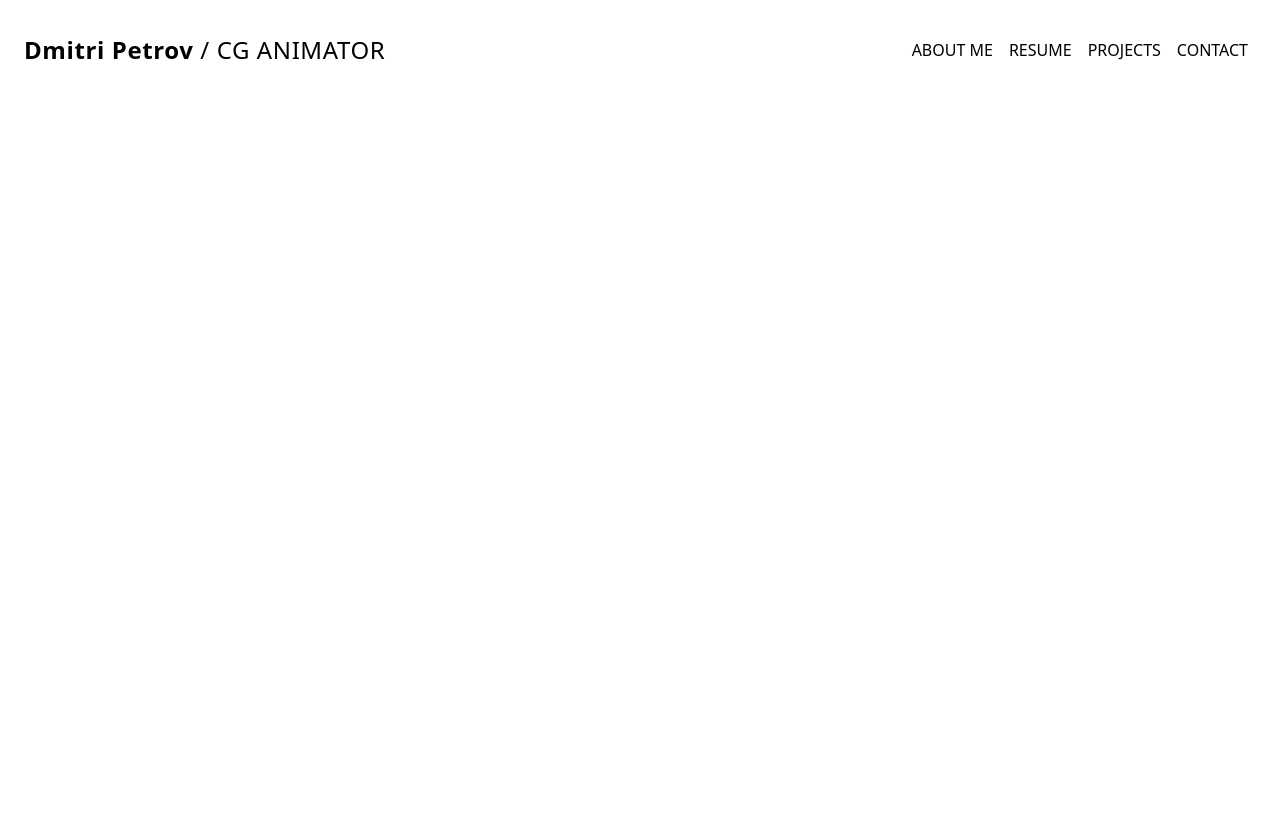
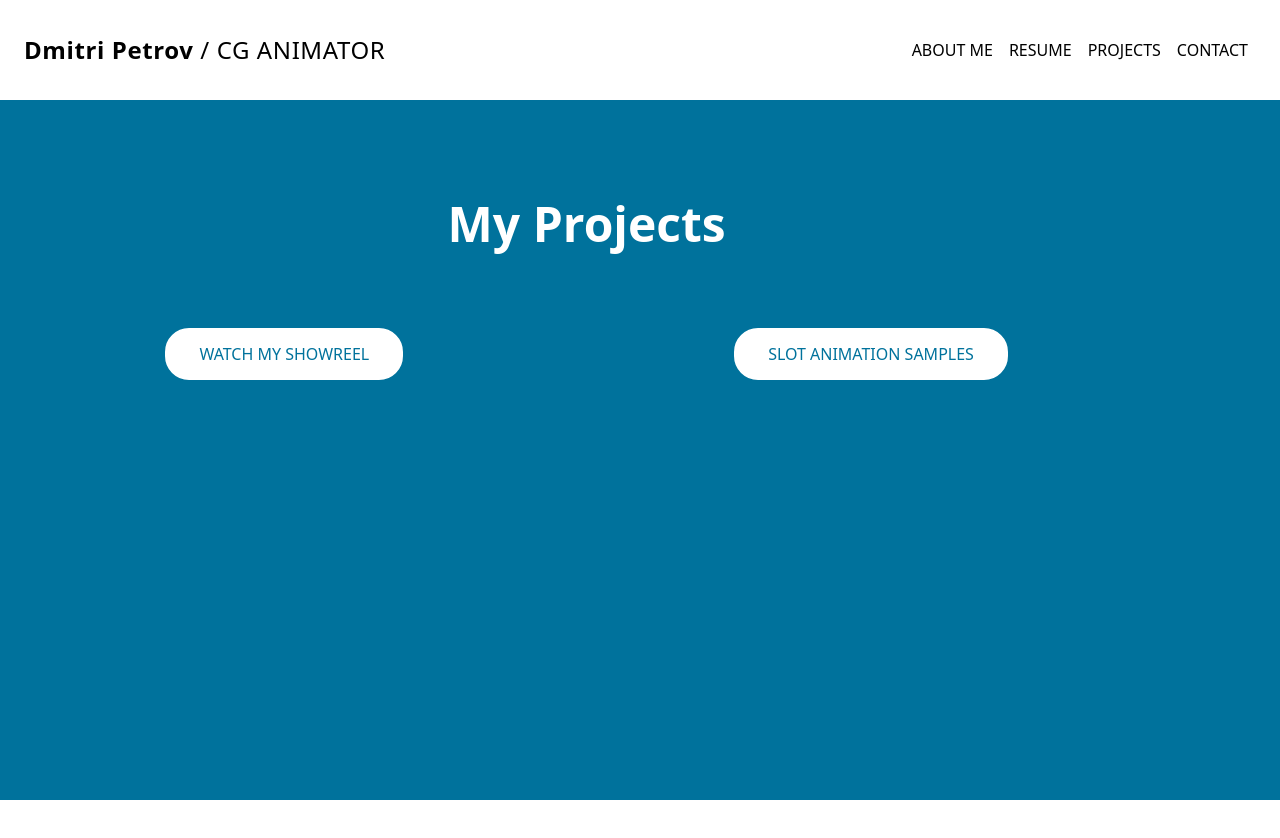
Before and after one commit to AleKoles/animator-cv-portfolio, a React (Create React App) app: page /Projects in a window 1280 px wide. Shown: the top 838 px of the page. Before the commit the page ends 800 px from the top, so only its background shows below. Built offline with nearby package versions, Linux system fonts and the light colour scheme.

Commit message:
feat; added projects page, changed fonts and colors, imported video.js
https://www.npmjs.com/package/video.js?activeTab=readme

```diff
--- a/package.json
+++ b/package.json
@@ -11,6 +11,7 @@
     "react-dom": "^18.2.0",
     "react-router-dom": "^6.3.0",
     "react-scripts": "5.0.1",
+    "video.js": "^7.20.2",
     "web-vitals": "^2.1.4"
   },
   "scripts": {
--- a/public/index.html
+++ b/public/index.html
@@ -3,6 +3,12 @@
   <head>
     <meta charset="utf-8" />
     <link rel="icon" href="%PUBLIC_URL%/favicon.ico" />
+    <link rel="preconnect" href="https://fonts.gstatic.com" />
+    <link
+      href="https://fonts.googleapis.com/css2family=Poppins:ital,wght@0,100;0,200;0,300;0,400;0,500;0,600;0,700;0,800;0,900;1,100;1,200;1,300;1,400;1,500;1,600;1,700;1,800;1,900&display=swap"
+      rel="stylesheet"
+    />
+
     <meta name="viewport" content="width=device-width, initial-scale=1" />
     <meta name="theme-color" content="#000000" />
     <meta
--- a/src/components/Contacts.jsx
+++ b/src/components/Contacts.jsx
@@ -8,7 +8,7 @@ import Linkedin from "../images/linkedin-brands.svg";
 const Contacts = () => {
   return (
     <div className="w-full h-screen bg-dark-blue">
-      <div className="absolute w-full top-[120px] text-white px-2 md:px-10">
+      <div className="absolute w-full top-[132px] text-white px-2 md:px-10">
         <h1 className="mt-4 mb-8 text-5xl text-center font-bold">Contact me</h1>
         <form
           action="https://getform.io/f/d32f1b29-b440-4885-a551-98e3312590ae"
@@ -31,7 +31,7 @@ const Contacts = () => {
           </div>
 
           <textarea
-            className="mx-auto p-2 w-full rounded-md"
+            className="mx-auto p-2 w-full rounded-md text-black"
             name="message"
             rows="10"
             placeholder="Message me"
--- a/src/components/Hero.jsx
+++ b/src/components/Hero.jsx
@@ -103,21 +103,25 @@ const Hero = () => {
             </div>
           </div>
         </div>
-        <div className="col-span-5 absolute top-[160px] left-[400px] xl:left-[700px] lg:left-[550px] hidden md:block h-[500px] lg:w-[400px] w-[300px]">
+        <div className="col-span-5 absolute top-[160px] left-[400px] xl:left-[700px] lg:left-[550px] hidden md:block h-[500px] lg:w-[400px] w-[320px]">
           <h1 className="md:text-5xl font-bold text-3xl">Hello</h1>
           <h2 className="text-2xl font-extralight mt-10">
             I'm Dmitri, an experienced CG animator
           </h2>
           <div className="my-10 flex justify-around">
+            <a href="./Resume">
               <button className="box-border bg-transparent text-dark-blue border-2 border-dark-blue rounded-3xl uppercase px-8 py-3 hover:bg-dark-blue hover:text-white">
                 Resume
               </button>
+            </a>
+            <a href="./Projects">
               <button className="box-border bg-dark-blue text-white rounded-3xl uppercase px-8 py-3 hover:bg-white hover:text-dark-blue hover:border-2 hover:border-dark-blue">
                 projects
               </button>
+            </a>
           </div>
 
-          <p className="lg:leading-8 lg:text-xl text-lg leading-7">
+          <p className="lg:leading-8 text-lg leading-7">
             I am particularly interested in <strong>3D animation</strong>,{" "}
             <strong>rigging</strong>, <strong>skinning</strong>, and{" "}
             <strong>modelling</strong>. With over 3 years' experience of
--- a/src/components/Projects.jsx
+++ b/src/components/Projects.jsx
@@ -1,9 +1,45 @@
 import React from "react";
+import videojs from "video.js";
 
 const Projects = () => {
+  // const videoPlayer = {
+  //   controls: true;
+  //   sources:[{
+  // src:
+  // type: "video/mp4"
+  //   }]
+  // }
+
   return (
-    <div>
-      <h1>My Projects</h1>
+    <div className="w-full h-screen bg-dark-blue">
+      <div className="absolute w-11/12 h-full top-[120px] ">
+        <div className="flex justify-center">
+          <h1 className="my-10 py-10 text-white text-3xl sm:text-4xl md:text-5xl font-bold">
+            My Projects
+          </h1>
+        </div>
+
+        <div className=" flex justify-around">
+          <a
+            href="https://youtu.be/XFNTTKEm4nc"
+            rel="noreferrer"
+            target="_blank"
+          >
+            <button className="box-border bg-white border-2 border-white text-dark-blue  rounded-3xl uppercase px-2 py-2 sm:px-4 md:px-8 md:py-3  hover:bg-dark-blue hover:text-white">
+              Watch my showreel
+            </button>
+          </a>
+          <a
+            href="https://youtu.be/UnMDhESaK7k"
+            rel="noreferrer"
+            target="_blank"
+          >
+            <button className="box-border bg-white border-2 border-white text-dark-blue  rounded-3xl uppercase px-2 py-2 sm:px-4 md:px-8 md:py-3  hover:bg-dark-blue hover:text-white">
+              slot animation samples
+            </button>
+          </a>
+        </div>
+      </div>
     </div>
   );
 };
--- a/src/components/Resume.jsx
+++ b/src/components/Resume.jsx
@@ -17,9 +17,15 @@ const Resume = () => {
         <h2 className=" text-white text-xl md:text-2xl  uppercase">
           3d animator / 3d modeler
         </h2>
-        <button className="box-border bg-white border-2 border-white text-dark-blue  rounded-3xl uppercase px-2 py-2 sm:px-4 md:px-8 md:py-3  hover:bg-dark-blue hover:text-white">
-          Download Resume
-        </button>
+        <a
+          href="https://drive.google.com/file/d/1TGxb_U7ymXX1hrJBnuQhQ3LY9i8lxXBD/view?usp=sharing"
+          rel="noreferrer"
+          target="_blank"
+        >
+          <button className="box-border bg-white border-2 border-white text-dark-blue  rounded-3xl uppercase px-2 py-2 sm:px-4 md:px-8 md:py-3  hover:bg-dark-blue hover:text-white">
+            Download Resume
+          </button>
+        </a>
       </div>
 
       <div className=" absolute  top-[320px] w-11/12 md:w-9/12 left-[16px] sm:left-[40px] md:left-[100px] lg:left-[200px]">
@@ -169,43 +175,43 @@ const Resume = () => {
           <div>
             <h3 className="text-lg md:text-xl font-bold mb-5">Software</h3>
             <div className="flex justify-around items-center flex-wrap">
-              <div className="px-2 py-2 flex items-center border-1 bg-light-blue drop-shadow rounded-lg  my-2 mx-1">
+              <div className="px-2 py-2 flex items-center   my-2 mx-1">
                 <img src={Blender} alt="Blender" className="w-[20px] mr-2" />
                 <p className="text-center font-semibold tracking-wide text-md">
                   Blender
                 </p>
               </div>
-              <div className="px-2 py-2 flex items-center border-1 bg-light-blue drop-shadow rounded-lg  my-2 mx-1">
+              <div className="px-2 py-2 flex items-center   my-2 mx-1">
                 <img src={Maya} alt="Maya" className="w-[20px] mr-2" />
                 <p className="text-center font-semibold tracking-wide text-md">
                   Maya
                 </p>
               </div>
-              <div className="px-2 py-2 flex items-center  bg-light-blue drop-shadow rounded-lg  my-2 mx-1">
+              <div className="px-2 py-2 flex items-center  my-2 mx-1">
                 <img src={Marmoset} alt="Marmoset" className="w-[20px] mr-2" />
                 <p className="text-center font-semibold tracking-wide text-md">
                   Marmoset
                 </p>
               </div>
-              <div className="px-2 py-2 flex items-center bg-light-blue drop-shadow rounded-lg  my-2 mx-1">
+              <div className="px-2 py-2 flex items-center  my-2 mx-1">
                 <img src={ZBrush} alt="ZBrush" className="w-[20px] mr-2" />
                 <p className="text-center font-semibold tracking-wide text-md">
                   ZBrush
                 </p>
               </div>
-              <div className="px-2 py-2 flex items-center  bg-light-blue drop-shadow rounded-lg  my-2 mx-1">
+              <div className="px-2 py-2 flex items-center   my-2 mx-1">
                 <img src={PS} alt="Photoshop" className="w-[20px] mr-2" />
                 <p className="text-center font-semibold tracking-wide text-md">
                   Photoshop
                 </p>
               </div>
-              <div className="px-2 py-2 flex items-center  bg-light-blue drop-shadow rounded-lg  my-2 mx-1">
+              <div className="px-2 py-2 flex items-center   my-2 mx-1">
                 <img src={AE} alt="AfterEffects" className="w-[20px] mr-2" />
                 <p className="text-center font-semibold tracking-wide text-md">
                   AfterEffects
                 </p>
               </div>
-              <div className="px-2 py-2 flex items-center bg-light-blue drop-shadow rounded-lg  my-2 mx-1">
+              <div className="px-2 py-2 flex items-center   my-2 mx-1">
                 <img
                   src={Substance}
                   alt="Substance"
@@ -220,16 +226,16 @@ const Resume = () => {
           <div>
             <h3 className="text-lg md:text-xl font-bold my-5">Languages</h3>
             <div className="flex justify-around flex-wrap">
-              <div className="px-2 py-1 bg-light-blue drop-shadow rounded-lg my-2 mx-2">
+              <div className="px-2 py-1  my-2 mx-2">
                 <h5 className="font-semibold">Ukrainian - Native</h5>
               </div>
-              <div className="px-2 py-1 bg-light-blue drop-shadow rounded-lg  my-2 mx-2">
+              <div className="px-2 py-1 b  my-2 mx-2">
                 <h5 className="font-semibold">Russian - Native</h5>
               </div>
-              <div className="px-2 py-1 bg-light-blue drop-shadow rounded-lg  my-2 mx-2">
+              <div className="px-2 py-1   my-2 mx-2">
                 <h5 className="font-semibold">English - Advanced</h5>
               </div>
-              <div className="px-2 py-1 bg-light-blue drop-shadow rounded-lg  my-2 mx-2">
+              <div className="px-2 py-1   my-2 mx-2">
                 <h5 className="font-semibold">Italian - Elementary</h5>
               </div>
             </div>
--- a/tailwind.config.js
+++ b/tailwind.config.js
@@ -1,11 +1,17 @@
 /** @type {import('tailwindcss').Config} */
+const defaultTheme = require("tailwindcss/defaultTheme");
+
 module.exports = {
   content: ["./src/**/*.{js,jsx,ts,tsx}"],
   theme: {
     extend: {
       colors: {
-        "light-blue": "rgb(1, 192, 244)",
-        "dark-blue": "rgb(0, 118, 202)",
+        "light-blue": "#64A9CA",
+        "dark-blue": "#00729C",
+        "very-dark": "#00547B",
+      },
+      fontFamily: {
+        sans: ["Poppins", ...defaultTheme.fontFamily.sans],
       },
     },
   },
```
Also changed, not shown: 1 other file (tests, documents, lock files or other folders). Lines whose indentation alone changed are shown as unchanged.
